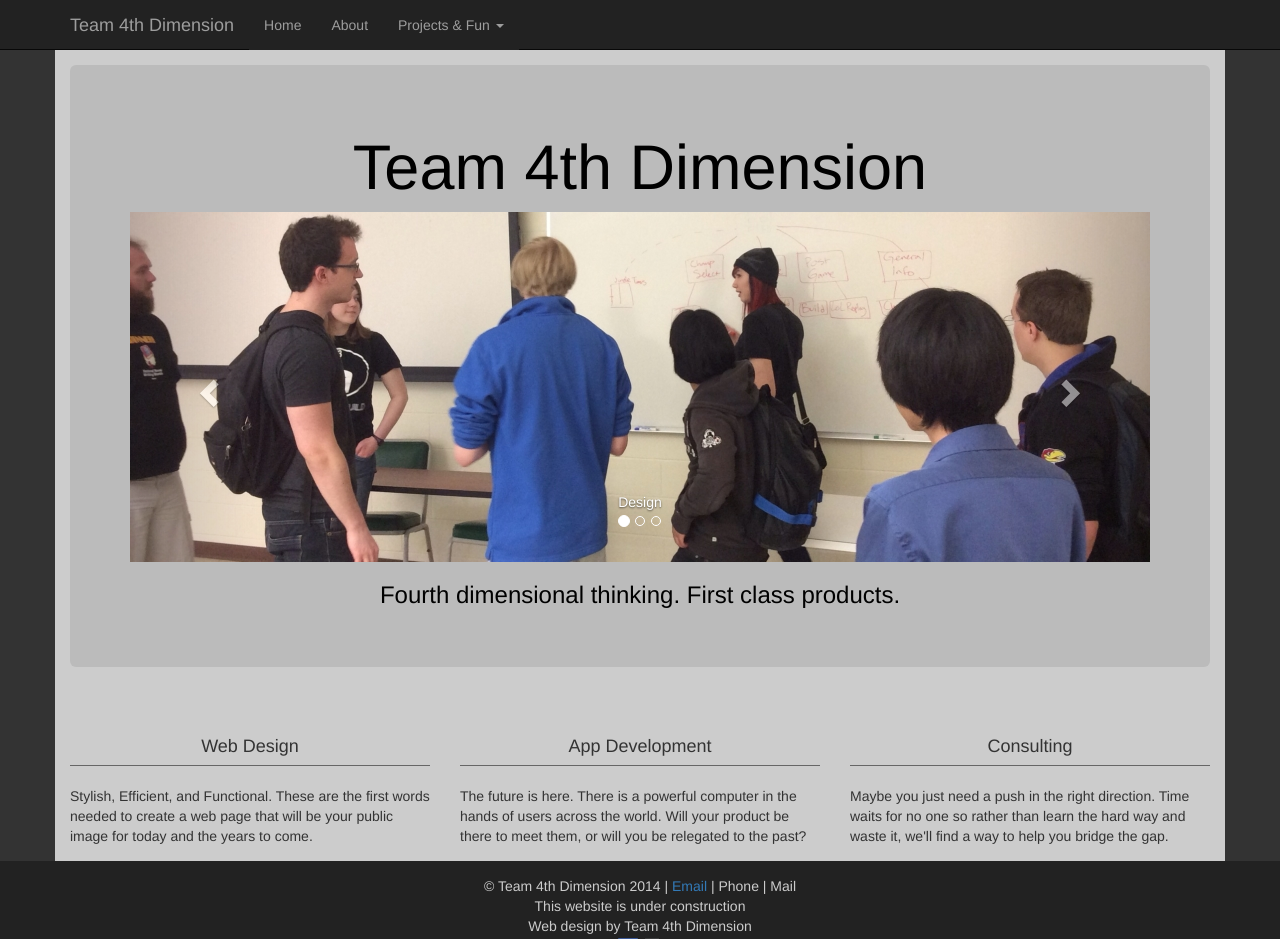
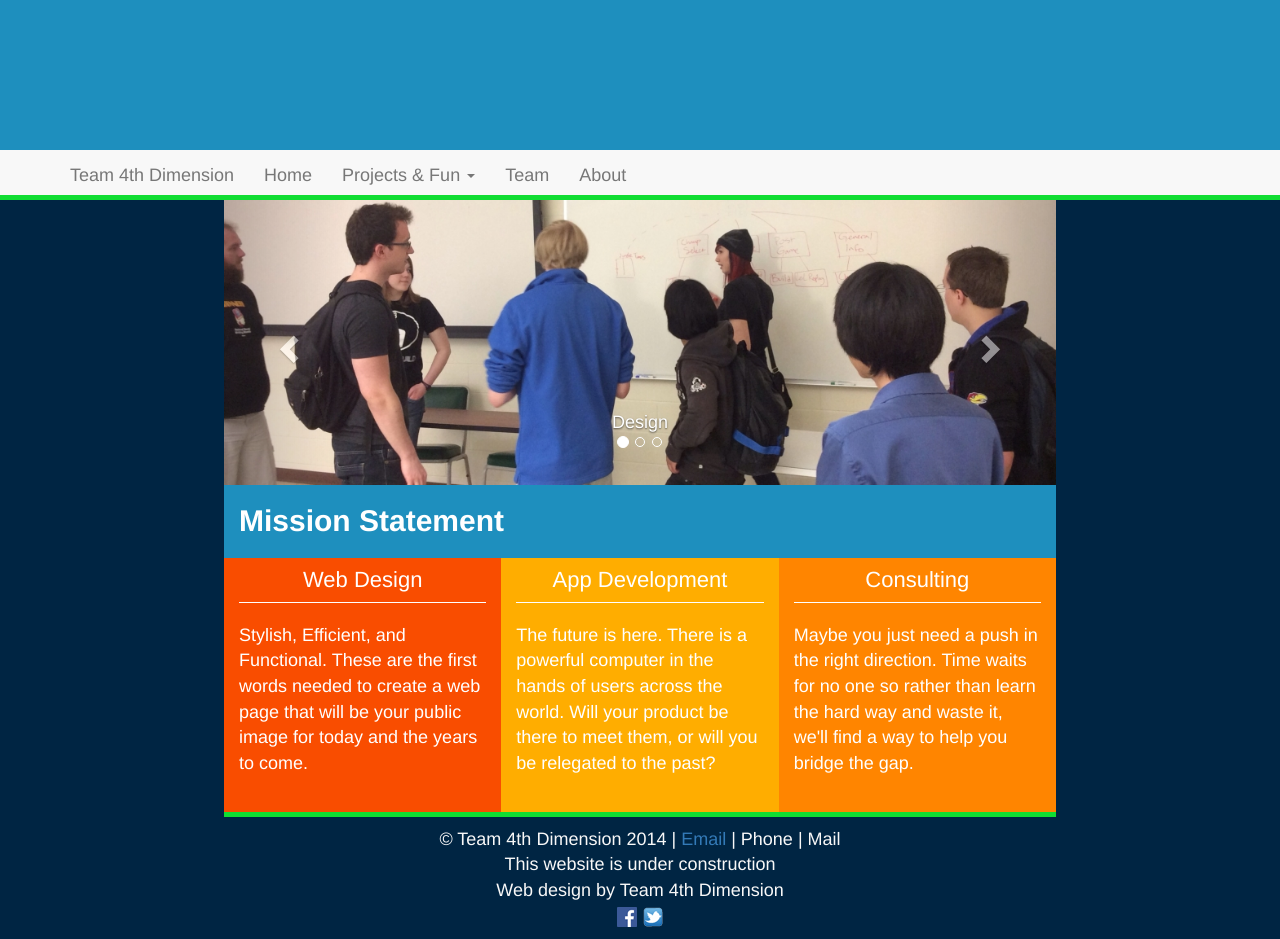
Before and after one commit to Team4D/Website, a PHP site: page / in a window 1280 px wide. Shown: the top 939 px of the page. Run offline with PHP 8.4, Linux system fonts and the light colour scheme; some libraries are stand-ins or nearby versions.

Commit message:
Home Page Tweak and Team Page
Tweaked divs to create more consistent look across screen sizes. Slot
for mission statement added. Team Page added.

```diff
--- a/CSS/Index.css
+++ b/CSS/Index.css
@@ -1,24 +1,49 @@
 html, body {
-	background-color: #222;
+	background-color: #002543;
 	height: 100%;
-	position: relative;
+	color: #FFF;
+}
+
+.headname {
+
+}
+
+.subhead {
+	padding-left: 25px;
+	padding-right: 25px;
 }
 
 #footer {
 	text-align: center;
-	height: 183px;
+	padding-top: 10px;
+	color: #f8f8f8;
+	background-color: #002543; /*#003153;*/
+}
+
+#pagetop {
+	height: 150px;
+	background-color: #1e8fbe;
+	margin: 0px;
+	padding: 0px;
 }
 
 #bodywrapper {
-	background-color:#333;
-	min-height: 100%;
-	margin-bottom: -183px;
+	background-color:#1e8fbe;
+	width: 65%;
+	margin: auto;
+}
+
+#spacer {
+	height: 5px;
+	background-color: #1D3;
+}
+
+div {
+	font-size: 18px;
 }
 
 #bodywrapper:after {
-	content: "";
-	display: block;
-	height: 183px;
+
 }
 
 #footer img {
@@ -26,7 +51,7 @@ html, body {
 }
 
 .container {
-	background-color: #CCC;
+	background-color: #1e8fbe;
 	min-height: 100%;
 }
 
@@ -35,32 +60,52 @@ html, body {
 }
 
 .content-bit:target {
-	margin-top: -70px;
-	padding-top: 70px;
+	margin-top: -50px;
+	padding-top: 50px;
 	display: block;
 }
 
 .jumbotron {
-	background-color: #BBB;
+	background-color: #1e8fbe;
 	text-align: center;
+	padding: 0px;
+	margin-bottom: 0px;
 }
 
-h2 {
-	font-size: 24px;
+.tbox {
+	margin-top: 15px;
+	margin-top: 0px;
+	padding-bottom: 35px;
 }
-
-h1, h2, h3, h6 {
-	color: #000 !important; /* Supposed to be a bad practice, but screw it*/
+.tbox h4 {
+	margin-top: 0;
+	padding-top: 10px;
 }
 
 h5, h4 {
 	text-align: center;
+	font-size: 22px;
+}
+
+#main-text-two {
+	background-color: #FFAD00;
+}
+
+#main-text-one {
+	background-color: #F94D00;
+}
+
+#main-text-three {
+	background-color: #FF8500;
+}
+
+.row {
+	margin: 0px;
 }
 
 h3 {
 	margin-top: 0;
 	padding-bottom: 3px;
-	border-bottom: 1px solid #333;
 }
 
 /*
@@ -75,13 +120,8 @@ img {
 }
 
 .page-header {
-	border-bottom: 1px solid #666;
-}
-
-#footer {
-	padding: 15px;
-	color: #CCC;
-	background-color: #222;
+	border-bottom: 1px solid #FFF;
+	color: #FFF;
 }
 
 .right-text {
@@ -94,9 +134,31 @@ img {
 
 .navbar {
 	height: 50px;
+	/*background-color: #002543;*/
 	margin-bottom: 0;
 }
 
+.navbar-default {
+	border-bottom: 5px solid #1D3;
+}
+
+.navbar-default .navbar-nav>.active>a, .navbar-default .navbar-nav>.active>a:hover, .navbar-default .navbar-nav>.active>a:focus {
+	border-bottom: 5px solid #1D3;
+	height: 50px;
+}
+
+.carousel {
+	padding: 0px;
+	margin: 0px;
+}
+
+.holder {
+	width: 90%;
+	margin: auto;
+	background-color: #1e8fbe;
+	margin-bottom: 15px;
+}
+/*  -- Would be used for styling the dropdown
 .navbar-inverse .navbar-nav>li>a, .navbar-inverse .navbar-nav>li>ul>li>a {
 	background-color: #222;
 }
@@ -114,7 +176,7 @@ img {
 .dropdown-menu>li>a {
 	color: #777;
 }
-
+*/
 .dropdown-menu {
 	border: 0px;
 }
@@ -140,7 +202,7 @@ img {
 
 /* DARK VERSION */
 .row-even {
-	background-color:#BBB;
+	background-color: #50b2e9;
 	color:#333;
 	padding: 10px 0px;
 }
@@ -174,4 +236,20 @@ img {
 	.row-img {
 		margin-bottom: 10px;
 	}
+
+	.subhead {
+		padding-left: 0px;
+		padding-right: 0px;
+	}
 }
+@media (min-width: 768px) {
+	.tbox {
+		display: table-cell;
+		float: none;
+	}
+}
+@media (max-width: 1199px) {
+	#bodywrapper {
+		width: 100%;
+	}
+}
--- a/Index.html
+++ b/Index.html
@@ -10,9 +10,9 @@
 		<link rel='stylesheet' href='CSS/Index.css'/>
 	</head>
 	<body>
-<div id="bodywrapper">
 			<!-- Navbar -->
-			<div class="navbar navbar-inverse navbar-static-top" role="navigation">
+			<div id="pagetop"></div>
+			<div class="navbar navbar-default navbar-static-top" role="navigation">
 				<div class="container" style="background-color:transparent;">
 					<div class="navbar-header">
 					<button id="xsbutton" type="button" class="navbar-toggle" data-toggle="collapse" data-target=".navbar-collapse">
@@ -26,7 +26,6 @@
 					<div id="headnavbar" class="navbar-collapse collapse">
 						<ul class="nav navbar-nav">
 							<li class="home"><a class="page-link" href="#Home-Page">Home</a></li>
-							<li><a class="page-link" href="#About-Page">About</a></li>
 							<li class="dropdown">
 								<a href="#" class="dropdown-toggle" data-toggle="dropdown">Projects & Fun <span class="caret"></span></a>
 									<ul class="dropdown-menu" role="menu">
@@ -34,21 +33,23 @@
 										<li class="dropdown-item"><a href="SpaceInvaders/index.html">Space Invaders</a></li>
 									</ul>
 							</li>
+							<li><a class="page-link" href="#Team-Page">Team</a></li>
+							<li><a class="page-link" href="#About-Page">About</a></li>
 						</ul>
 					</div>
 				</div>
 			</div>
 
 			<!-- Content -->
-		<div class="container" style="padding:15px;">
+		<div id="bodywrapper">
 			<div id="Home-Page" class="content-bit Home-Page">
 				<div class="jumbotron">
-					<h1 class="center">Team 4th Dimension</h1>
+					<!--<h1 class="center">Team 4th Dimension</h1>-->
 
 					  <div id="carousel-main" class="carousel slide" data-ride="carousel">
 					  <!-- Indicators -->
 					  <ol class="carousel-indicators">
-						<li id="carousel-button-1" class="carslide" data-target="#carousel-main" data-slide-to="0" class="active"></li>
+						<li id="carousel-button-1" class="carslide active" data-target="#carousel-main" data-slide-to="0"></li>
 						<li id="carousel-button-2" class="carslide" data-target="#carousel-main" data-slide-to="1"></li>
 						<li id="carousel-button-3" class="carslide" data-target="#carousel-main" data-slide-to="2"></li>
 					  </ol>
@@ -56,19 +57,19 @@
 					  <!-- Wrapper for slides -->
 					  <div class="carousel-inner">
 						<div class="item active">
-						  <img src="Images/carousel1lg.jpg" alt="Design Meeting">
+						  <img style="width: 100%;" src="Images/carousel1lg.jpg" alt="Design Meeting">
 						  <div class="carousel-caption">
 							Design
 						  </div>
 						</div>
 						<div class="item">
-						  <img src="Images/carousel2lg.jpg" alt="Business Meeting">
+						  <img style="width: 100%;" src="Images/carousel2lg.jpg" alt="Business Meeting">
 						  <div class="carousel-caption">
 							Business
 						  </div>
 						</div>
 						<div class="item">
-						  <img src="Images/carousel3lg.jpg" alt="Concept">
+						  <img style="width: 100%;" src="Images/carousel3lg.jpg" alt="Concept">
 						  <div class="carousel-caption">
 							Vision
 						  </div>
@@ -83,17 +84,16 @@
 						<span class="glyphicon glyphicon-chevron-right"></span>
 					  </a>
 					</div>
-					<h2>
-					Fourth dimensional thinking. First class products.
-					</h2>
 				</div>
-				<p>
-				<!--Welcome to the Team 4th Dimension Home Page! Stuff should definitely be added here :) -->
-				</p>
-				<div class = "row">
-					<div class = "col-sm-4"><h4 class="page-header">Web Design</h4>Stylish, Efficient, and Functional.  These are the first words needed to create a web page that will be your public image for today and the years to come.</div>
-					<div class = "col-sm-4"><h4 class="page-header">App Development</h4>The future is here.  There is a powerful computer in the hands of users across the world.  Will your product be there to meet them, or will you be relegated to the past?  </div>
-					<div class = "col-sm-4"><h4 class="page-header">Consulting</h4>Maybe you just need a push in the right direction.  Time waits for no one so rather than learn the hard way and waste it, we'll find a way to help you bridge the gap.</div>
+				<div class="row">
+				<div class="col-xs-12" style="padding:15px;font-size:30px;font-weight:bold;">
+				Mission Statement
+				</div>
+				</div>
+				<div class="row" style="display:table-row;">
+					<div class = "col-md-4 tbox" id="main-text-one"><h4 class="page-header">Web Design</h4>Stylish, Efficient, and Functional.  These are the first words needed to create a web page that will be your public image for today and the years to come.</div>
+					<div class = "col-md-4 tbox" id="main-text-two"><h4 class="page-header">App Development</h4>The future is here.  There is a powerful computer in the hands of users across the world.  Will your product be there to meet them, or will you be relegated to the past?  </div>
+					<div class = "col-md-4 tbox" id="main-text-three"><h4 class="page-header">Consulting</h4>Maybe you just need a push in the right direction.  Time waits for no one so rather than learn the hard way and waste it, we'll find a way to help you bridge the gap.</div>
 				</div> <!--
 				<br> <br>
 				<div class = "row">
@@ -102,42 +102,7 @@
 					<div class = "col-sm-4"><h4 class="page-header">Example</h4> Ut enim ad minim veniam, quis nostrud exercitation ullamco laboris nisi ut aliquip ex ea commodo consequat</div>
 				</div>
 				-->
-			</div>
-
-			<div id="About-Page" class="content-bit About-Page">
-				<div class="row row-odd row-first">
-					<h3 class="visible-xs">Designed from the Top Down</h3>
-					<div class="col-sm-4">
-						<img src="Images/about1lg.jpg" alt="A New Whiteboard Pic" class="row-img" />
-					</div>
-					<div class="col-sm-8 left-text">
-						<h3 class="hidden-xs">Designed from the Top Down</h3>
-						<p>Our process begins with a deep brainstorming session. We meet with each person involved in the process&mdash;from your team and ours&mdash;to have their individual input included. This master list is then pared down, separating the chaff from the wheat, and expanded upon to create the abstract overview of tasks to complete the project.</p>
-					</div>
-				</div>
-				<div class="row row-even">
-					<h3 class="visible-xs">Built from the Ground Up</h3>
-					<div class="col-sm-4 col-sm-push-8">
-						<img src="Images/about2lg.jpg" alt="Team Computing Pic" class="row-img" />
-					</div>
-					<div class="col-sm-8 col-sm-pull-4 right-text">
-						<h3 class="hidden-xs">Built from the Ground Up</h3>
-						<br class="visible-xs" />
-						<br class="visible-xs" />
-						<p>After that introductory meeting, we break into teams to attack the generated task list head on. Each sub team is tasked with a single slice of the overarching task outline. By taking each part of the whole and treating it as a module we not only create a more functional end product, we complete it so fast that you'll wonder why you didn't come to us sooner.</p>
-					</div>
-				</div>
-				<div class="row row-odd row-last">
-					<h3 class="visible-xs">Dynamic Convergence</h3>
-					<div class="col-sm-4">
-						<img src="Images/about3lg.jpg" alt="Meeting Room Pic" class="row-img" />
-					</div>
-					<div class="col-sm-8 left-text">
-						<h3 class="hidden-xs">Dynamic Convergence</h3>
-						<br class="visible-xs" />
-						<br class="visible-xs" />
-						<p>Keeping our sub teams informed at weekly meetings is a way for us to reconnect as a group to make certain that the product is made right the first time. Conferences with our clients connect them in the process, allowing you the chance to voice any and all concerns with our knowledgeable staff. A staff who knows how to speak both computer jargon and plain language fluently.</p>
-					</div>
+				<div id="spacer"></div>
 				</div>
 			</div>
 
@@ -198,9 +163,120 @@
 						<p>General Info does what it says on the tin. We put detailed information on all the champions, items, and summoner spells in one place. Research anything your heart desires between matches. You want information? Have all the information.</p>
 					</div>
 				</div>
+				<div id="spacer"></div>
 			</div>
-		</div>
-	</div>
+
+			<div id="About-Page" class="content-bit About-Page">
+				<div class="row row-odd row-first">
+					<h3 class="visible-xs">Designed from the Top Down</h3>
+					<div class="col-sm-4">
+						<img src="Images/about1lg.jpg" alt="A New Whiteboard Pic" class="row-img" />
+					</div>
+					<div class="col-sm-8 left-text">
+						<h3 class="hidden-xs">Designed from the Top Down</h3>
+						<p>Our process begins with a deep brainstorming session. We meet with each person involved in the process&mdash;from your team and ours&mdash;to have their individual input included. This master list is then pared down, separating the chaff from the wheat, and expanded upon to create the abstract overview of tasks to complete the project.</p>
+					</div>
+				</div>
+				<div class="row row-even">
+					<h3 class="visible-xs">Built from the Ground Up</h3>
+					<div class="col-sm-4 col-sm-push-8">
+						<img src="Images/about2lg.jpg" alt="Team Computing Pic" class="row-img" />
+					</div>
+					<div class="col-sm-8 col-sm-pull-4 right-text">
+						<h3 class="hidden-xs">Built from the Ground Up</h3>
+						<br class="visible-xs" />
+						<br class="visible-xs" />
+						<p>After that introductory meeting, we break into teams to attack the generated task list head on. Each sub team is tasked with a single slice of the overarching task outline. By taking each part of the whole and treating it as a module we not only create a more functional end product, we complete it so fast that you'll wonder why you didn't come to us sooner.</p>
+					</div>
+				</div>
+				<div class="row row-odd row-last">
+					<h3 class="visible-xs">Dynamic Convergence</h3>
+					<div class="col-sm-4">
+						<img src="Images/about3lg.jpg" alt="Meeting Room Pic" class="row-img" />
+					</div>
+					<div class="col-sm-8 left-text">
+						<h3 class="hidden-xs">Dynamic Convergence</h3>
+						<br class="visible-xs" />
+						<br class="visible-xs" />
+						<p>Keeping our sub teams informed at weekly meetings is a way for us to reconnect as a group to make certain that the product is made right the first time. Conferences with our clients connect them in the process, allowing you the chance to voice any and all concerns with our knowledgeable staff. A staff who knows how to speak both computer jargon and plain language fluently.</p>
+					</div>
+				</div>
+				<div id="spacer"></div>
+			</div>
+
+			<div id="Team-Page" class="content-bit Team-Page">
+				<div class="row row-odd row-first">
+					<h1 style="text-align: center;">Meet the Team</h1>
+				</div>
+				<div class="row row-even">
+					<h2 class="headname visible-xs">Alexa Varady</h2>
+					<h3 class="subhead visible-xs">President</h3>
+					<div class="col-sm-4">
+						<img src="Images/Alexa.jpg" alt="Alexa Varady" class="row-img" />
+					</div>
+					<div class="col-sm-8 left-text">
+						<h2 class="headname hidden-xs">Alexa Varady</h2>
+						<h3 class="subhead hidden-xs">President</h3>
+						<p>Alexa spends most of her time managing finances, accounts, paperwork, and employees. She is currently a junior at the University of Kansas where she is majoring in computer science and minoring in both business and mathematics. She is a National Merit Scholar, a Chancellors Club Scholar (one of 16 chosen each year at KU), on the Dean's Honor Roll, and a recipient of the Kenneth C. Deemer Engineering Award (highest GPA after completing 5 semesters at KU). She is fluent in English and Korean, and proficient in speaking Spanish.</p>
+					</div>
+				</div>
+				<div class="row row-odd">
+					<h2 class="headname visible-xs">Thomas Ford</h2>
+					<h3 class="subhead visible-xs">CEO</h3>
+					<div class="col-sm-4 col-sm-push-8">
+						<img src="Images/Thomas.jpg" alt="Thomas Ford" class="row-img" />
+					</div>
+					<div class="col-sm-8 col-sm-pull-4 right-text">
+						<h2 class="headname hidden-xs">Thomas Ford</h2>
+						<h3 class="subhead hidden-xs">CEO</h3>
+						<br class="visible-xs" />
+						<br class="visible-xs" />
+						<p>Thomas is the organizer of team meetings and manages each of the separate development teams. He is constantly checking with all members of the company to make sure they have what they need to get their job done. He also attends meeting at the local business development center and works close with marketing. He is always easily available by phone and email. Thomas is currently a senior at the University of Kansas studying computer science.</p>
+					</div>
+				</div>
+				<div class="row row-even">
+					<h2 class="headname visible-xs">Sean Stout</h2>
+					<h3 class="subhead visible-xs">Lead Web Developer & Designer</h3>
+					<div class="col-sm-4">
+						<img src="Images/Sean.jpg" alt="Sean Stout" class="row-img" />
+					</div>
+					<div class="col-sm-8 left-text">
+						<h2 class="headname hidden-xs">Sean Stout</h2>
+						<h3 class="subhead hidden-xs">Lead Web Developer & Designer</h3>
+						<p>Sean is in charge of web development and design, where he spends his time managing the team as well as designing and coding himself. Sean is a senior at the University of Kansas where he is majoring in computer science. He used to be an aerospace engineering student, but upon taking his first programming class he declared that it was "way better than any aerospace class" and promptly changed majors. Sean is capable of providing French translation services by request.</p>
+					</div>
+				</div>
+				<div class="row row-odd">
+					<h2 class="headname visible-xs">Jordyn Cox</h2>
+					<h3 class="subhead visible-xs">Director of Social Media</h3>
+					<div class="col-sm-4 col-sm-push-8">
+						<img src="Images/Jordyn.jpg" alt="Jordyn Cox" class="row-img" />
+					</div>
+					<div class="col-sm-8 col-sm-pull-4 right-text">
+						<h2 class="headname hidden-xs">Jordyn Cox</h2>
+						<h3 class="subhead hidden-xs">Director of Social Media</h3>
+						<br class="visible-xs" />
+						<br class="visible-xs" />
+						<p>Jordyn is in charge of the management, promotion, and content addition to Team 4th Dimension's online presence. Additionally, she serves as spokesperson at public events, media, and client negotiations. Jordyn is a student at the University of Kansas where she is a senior in Anthropology and an Italian student. Jordyn is capable of providing Italian translation services by request.</p>
+					</div>
+				</div>
+				<div class="row row-even row-last">
+					<h2 class="headname visible-xs">Su Yan</h2>
+					<h3 class="subhead visible-xs">Mobile App Developer</h3>
+					<div class="col-sm-4">
+						<img src="Images/Su.jpg" alt="Su Yan" class="row-img" />
+					</div>
+					<div class="col-sm-8 left-text">
+					<h2 class="headname hidden-xs">Su Yan</h2>
+					<h3 class="subhead hidden-xs">Mobile App Developer</h3>
+						<br class="visible-xs" />
+						<br class="visible-xs" />
+						<p>Su is an extremely talented mobile developer who works along with a team to bring the highest quality apps to our customers. He is dedicated to continue to bring more and more new content to our apps, as well as provide long term maintenance. Su is a student at the University of Kansas where he is a junior in computer science. He has held an interest in programming ever since he was 11 years old, when he first learned the language Logo.</p>
+					</div>
+				</div>
+				<div id="spacer"></div>
+			</div>
+
 		    <div id="footer">
 				&copy; Team 4th Dimension 2014 | <a href="mailto:seanstout@team4d.org">Email</a> | Phone | Mail
 				<br>
--- a/Scripts/Index.js
+++ b/Scripts/Index.js
@@ -1,4 +1,6 @@
 $(document).ready(function(){
+	$('.carousel').carousel();
+
 	$("li").click(function() {
 		if ($(this).hasClass("dropdown")) {
 			return;
```
Also changed, not shown: Images/Sean.jpg (added), 4 other files.
